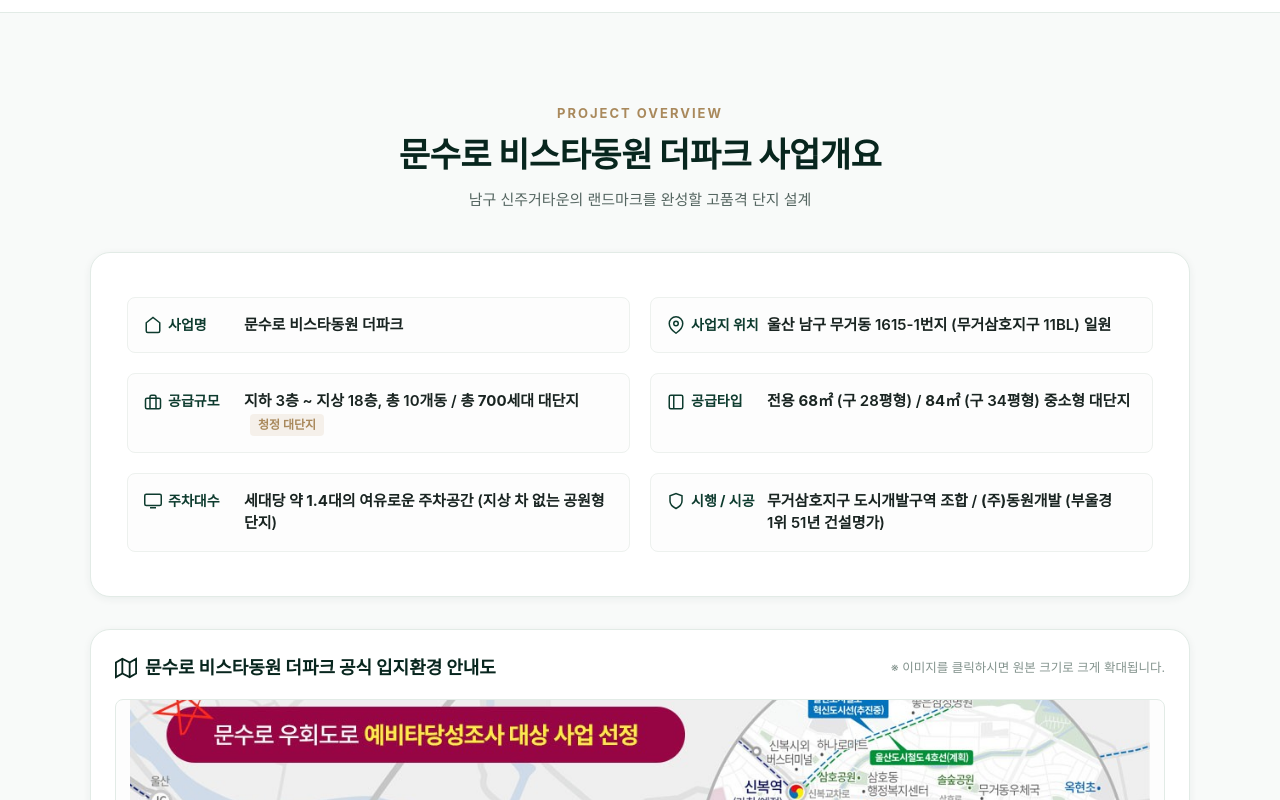
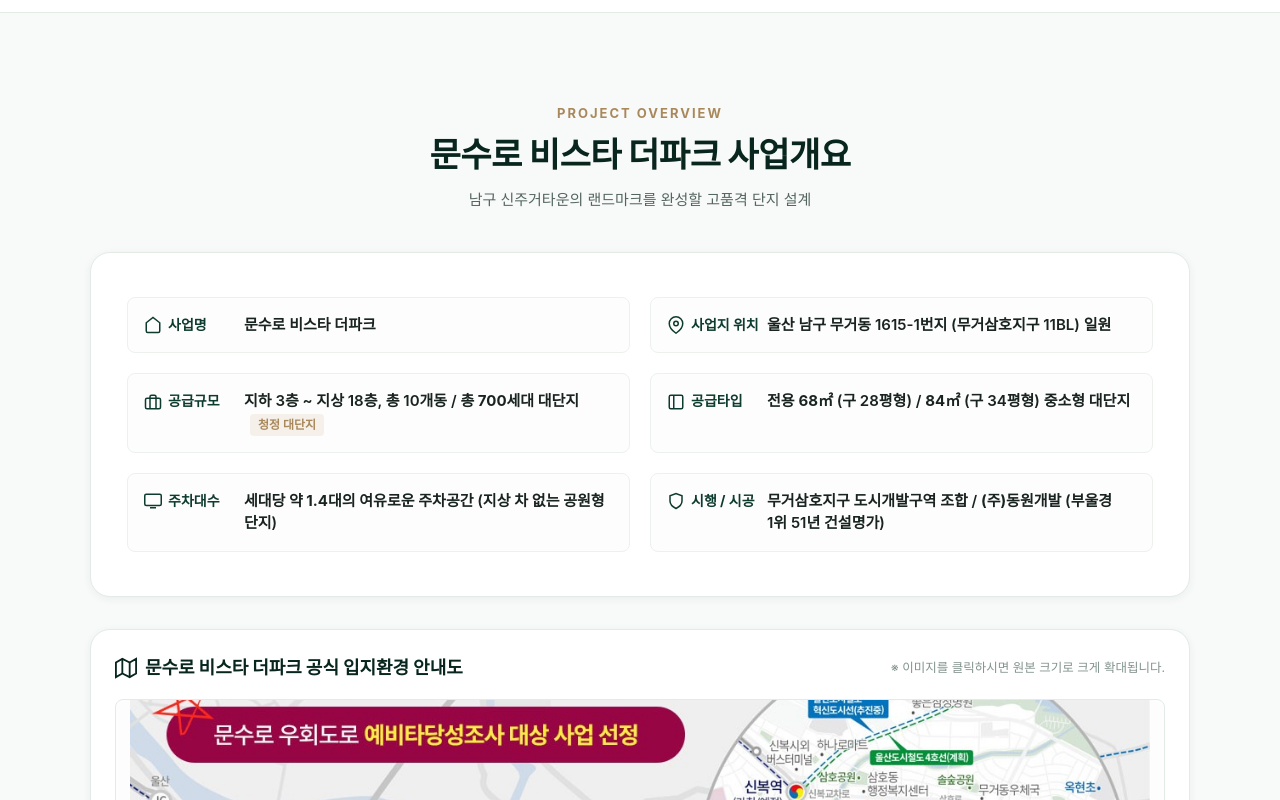
Before and after one commit to antemus/vista-thepark, a website: page index.html in a window 1280 px wide. Shown: the part 1880-2680 px from the top of the page. Drawn offline with Linux system fonts and the light colour scheme; a web font is replaced by a local one.

Commit message:
fix: rename 문수로 비스타동원 더파크 -> 문수로 비스타 더파크 across all files

```diff
--- a/index.html
+++ b/index.html
@@ -6,10 +6,10 @@
   <meta http-equiv="X-UA-Compatible" content="IE=edge">
   <meta http-equiv="Content-Security-Policy" content="upgrade-insecure-requests">
 
-  <title>문수로 비스타동원 더파크 | 이룬다부동산중개 관심고객 등록센터</title>
-  <meta name="description" content="새·옥동의 시작! 약 5,300세대 남구 신도시의 중심, 700세대 청정 대단지 문수로 비스타동원 더파크 관심고객 사전등록. 이룬다 공인중개사 장혜경 소장 1:1 맞춤 청약 상담.">
+  <title>문수로 비스타 더파크 | 이룬다부동산중개 관심고객 등록센터</title>
+  <meta name="description" content="새·옥동의 시작! 약 5,300세대 남구 신도시의 중심, 700세대 청정 대단지 문수로 비스타 더파크 관심고객 사전등록. 이룬다 공인중개사 장혜경 소장 1:1 맞춤 청약 상담.">
   <meta property="og:type" content="website">
-  <meta property="og:title" content="문수로 비스타동원 더파크 관심고객 등록 - 이룬다 공인중개사">
+  <meta property="og:title" content="문수로 비스타 더파크 관심고객 등록 - 이룬다 공인중개사">
   <meta property="og:description" content="남구 5,300세대 신주거타운 중심, 전용 68·84㎡ 총 700세대 청정 대단지. 이룬다 부동산 장혜경 소장의 1:1 맞춤 분양정보 및 청약안내!">
 
   <!-- 웹 폰트 (Pretendard & Montserrat & Cinzel) -->
@@ -207,7 +207,7 @@
     <div class="container">
       <div class="section-header">
         <span class="section-sub">PROJECT OVERVIEW</span>
-        <h2 class="section-title">문수로 비스타동원 더파크 사업개요</h2>
+        <h2 class="section-title">문수로 비스타 더파크 사업개요</h2>
         <p class="section-desc">남구 신주거타운의 랜드마크를 완성할 고품격 단지 설계</p>
       </div>
 
@@ -218,7 +218,7 @@
               <svg width="18" height="18" viewBox="0 0 24 24" fill="none" stroke="currentColor" stroke-width="2"><path d="M3 9l9-7 9 7v11a2 2 0 0 1-2 2H5a2 2 0 0 1-2-2z"></path></svg>
               사업명
             </div>
-            <div class="overview-value">문수로 비스타동원 더파크</div>
+            <div class="overview-value">문수로 비스타 더파크</div>
           </div>
 
           <div class="overview-item">
@@ -277,12 +277,12 @@
         <div class="official-graphic-header">
           <h3 class="official-graphic-title">
             <svg width="22" height="22" viewBox="0 0 24 24" fill="none" stroke="currentColor" stroke-width="2"><polygon points="1 6 1 22 8 18 16 22 23 18 23 2 16 6 8 2 1 6"></polygon><line x1="8" y1="2" x2="8" y2="18"></line><line x1="16" y1="6" x2="16" y2="22"></line></svg>
-            문수로 비스타동원 더파크 공식 입지환경 안내도
+            문수로 비스타 더파크 공식 입지환경 안내도
           </h3>
           <span style="font-size:12.5px; color:var(--text-muted);">※ 이미지를 클릭하시면 원본 크기로 크게 확대됩니다.</span>
         </div>
         <div class="official-graphic-frame" onclick="openLightbox('images/location_map_only.jpg')">
-          <img src="images/location_map_only.jpg" alt="문수로 비스타동원 더파크 공식 입지환경 지도">
+          <img src="images/location_map_only.jpg" alt="문수로 비스타 더파크 공식 입지환경 지도">
         </div>
       </div>
 
@@ -296,7 +296,7 @@
     <div class="container">
       <div class="section-header">
         <span class="section-sub">SALES & SUPPLY GUIDE</span>
-        <h2 class="section-title">문수로 비스타동원 더파크 분양안내</h2>
+        <h2 class="section-title">문수로 비스타 더파크 분양안내</h2>
         <p class="section-desc">분양 오픈 일정부터 공식 공급안내(계약금 5% · 중도금 무이자) 및 특별제공품목(The Dream) 혜택까지 한눈에 확인하세요.</p>
       </div>
 
@@ -351,7 +351,7 @@
 
           <!-- 첨부된 공급안내 상세표 이미지 프리뷰 -->
           <div class="supply-preview-frame" onclick="openLightbox('images/sales_supply.jpg')">
-            <img src="images/supply_guide.jpg" alt="문수로 비스타동원 더파크 공식 공급안내표 (계약금 5% 1차 500만원 중도금 무이자)">
+            <img src="images/supply_guide.jpg" alt="문수로 비스타 더파크 공식 공급안내표 (계약금 5% 1차 500만원 중도금 무이자)">
           </div>
 
           <div class="supply-highlight-chips">
@@ -396,7 +396,7 @@
           </div>
 
           <p style="font-size:14px; color:#555; line-height:1.6;">
-            문수로 비스타동원 더파크만의 고품격 주거 가치를 위해 발코니 확장 시 무상 제공되는 프리미엄 특화 품목을 지원합니다.
+            문수로 비스타 더파크만의 고품격 주거 가치를 위해 발코니 확장 시 무상 제공되는 프리미엄 특화 품목을 지원합니다.
           </p>
 
           <div class="thedream-items-grid">
@@ -437,7 +437,7 @@
         </div>
 
         <div class="official-graphic-frame" onclick="openLightbox('images/sales_schedule.jpg')">
-          <img src="images/sales_schedule.jpg" alt="문수로 비스타동원 더파크 공식 분양일정">
+          <img src="images/sales_schedule.jpg" alt="문수로 비스타 더파크 공식 분양일정">
         </div>
       </div>
 
@@ -471,7 +471,7 @@
     <div class="container">
       <div class="section-header">
         <span class="section-sub">NEW PREMIUM 6</span>
-        <h2 class="section-title">문수로 비스타동원 더파크 6대 핵심 프리미엄</h2>
+        <h2 class="section-title">문수로 비스타 더파크 6대 핵심 프리미엄</h2>
         <p class="section-desc">비전부터 교통, 자연, 학군까지 울산 남구의 미래 가치를 선점하십시오.</p>
       </div>
 
@@ -566,7 +566,7 @@
     <div class="container">
       <div class="form-header">
         <span class="section-sub">EXCLUSIVE REWARD REGISTRATION</span>
-        <h2 class="section-title">문수로 비스타동원 더파크 사전등록 (계약 축하금 대상)</h2>
+        <h2 class="section-title">문수로 비스타 더파크 사전등록 (계약 축하금 대상)</h2>
         <p class="section-desc">
           아래 양식을 작성해 주시면 <strong>정당계약 체결 시 계약 축하 지원금(캐시백)</strong> 대상자로 전산 등록되며,<br>
           분양가, 청약 일정 및 당첨 전략을 이룬다부동산 장혜경 소장이 가장 빠르게 전달해 드립니다.
@@ -686,7 +686,7 @@
             <svg width="22" height="22" viewBox="0 0 24 24" fill="currentColor"><path d="M9 16.17L4.83 12l-1.42 1.41L9 19 21 7l-1.41-1.41z"/></svg>
             관심고객 사전등록 완료하기
           </button>
-          <p class="form-notice">입력하신 정보는 문수로 비스타동원 더파크 분양안내 및 상담 목적으로만 안전하게 활용됩니다.</p>
+          <p class="form-notice">입력하신 정보는 문수로 비스타 더파크 분양안내 및 상담 목적으로만 안전하게 활용됩니다.</p>
         </form>
       </div>
     </div>
@@ -700,7 +700,7 @@
       <div class="section-header">
         <span class="location-tag">LOCATION & DIRECTIONS</span>
         <h2 class="section-title">현장 및 견본주택 위치</h2>
-        <p class="section-desc">문수로 비스타동원 더파크 사업지 및 모델하우스 오시는 길을 안내해 드립니다.</p>
+        <p class="section-desc">문수로 비스타 더파크 사업지 및 모델하우스 오시는 길을 안내해 드립니다.</p>
       </div>
 
       <div class="location-grid">
@@ -716,10 +716,10 @@
             </div>
 
             <div class="location-map-thumb" onclick="openLightbox('images/img_map2.jpg')">
-              <img src="images/img_map2.jpg" alt="문수로 비스타동원 더파크 현장 공식 약도">
+              <img src="images/img_map2.jpg" alt="문수로 비스타 더파크 현장 공식 약도">
             </div>
 
-            <h3 class="location-card-title">문수로 비스타동원 더파크 현장</h3>
+            <h3 class="location-card-title">문수로 비스타 더파크 현장</h3>
             <p class="location-card-addr" id="siteAddrText">울산광역시 남구 무거동 1615-1번지 (무거삼호지구 11BL 일원)</p>
 
             <div class="location-feature-list">
@@ -924,14 +924,14 @@
       </div>
 
       <div class="footer-disclaimer">
-        <p>※ 본 웹페이지는 문수로 비스타동원 더파크 협력 공인중개사사무소(이룬다부동산중개)에서 운영하는 사전 관심고객 접수 및 청약 상담 전용 웹페이지입니다.</p>
+        <p>※ 본 웹페이지는 문수로 비스타 더파크 협력 공인중개사사무소(이룬다부동산중개)에서 운영하는 사전 관심고객 접수 및 청약 상담 전용 웹페이지입니다.</p>
         <p>※ 본 사이트에 수록된 CG, 조감도, 개발계획 등은 소비자의 이해를 돕기 위한 예시 자료이며 인허가 및 관계 기관의 사정에 따라 변동될 수 있습니다.</p>
         <p>※ 정확한 분양가, 공급일정 및 계약 관련 세부사항은 향후 승인되는 공식 입주자모집공고문을 기준으로 진행됩니다.</p>
         <p>※ 고객님께서 입력하신 소중한 개인정보는 관심고객 등록 및 청약 안내 상담 목적 이외에는 사용되지 않으며 안전하게 취급됩니다.</p>
       </div>
 
       <div class="footer-bottom">
-        <div>COPYRIGHT © 이룬다부동산중개 · 문수로 비스타동원 더파크 관심고객센터. ALL RIGHTS RESERVED.</div>
+        <div>COPYRIGHT © 이룬다부동산중개 · 문수로 비스타 더파크 관심고객센터. ALL RIGHTS RESERVED.</div>
       </div>
     </div>
   </footer>
@@ -987,7 +987,7 @@
       <svg width="18" height="18" viewBox="0 0 24 24" fill="currentColor"><path d="M12 3c-5.52 0-10 3.58-10 8 0 2.87 1.89 5.39 4.75 6.74-.21.78-.77 2.83-.88 3.28-.14.57.21.56.44.41.18-.12 2.87-1.95 4.04-2.75.54.08 1.1.12 1.65.12 5.52 0 10-3.58 10-8s-4.48-8-10-8z"/></svg>
       <span>카톡상담</span>
     </a>
-    <a href="sms:010-2772-1719?body=[문수로 비스타동원 더파크] 분양 상담 요청합니다." class="mobile-btn-sms" id="mobileSmsBtn">
+    <a href="sms:010-2772-1719?body=[문수로 비스타 더파크] 분양 상담 요청합니다." class="mobile-btn-sms" id="mobileSmsBtn">
       <svg width="18" height="18" viewBox="0 0 24 24" fill="currentColor"><path d="M20 2H4c-1.1 0-1.99.9-1.99 2L2 22l4-4h14c1.1 0 2-.9 2-2V4c0-1.1-.9-2-2-2zM9 11H7V9h2v2zm4 0h-2V9h2v2zm4 0h-2V9h2v2z"/></svg>
       <span>문자문의</span>
     </a>
@@ -1010,7 +1010,7 @@
           <div class="success-icon">✓</div>
           <h3 class="success-title">사전등록이 완료되었습니다!</h3>
           <p class="success-desc">
-            문수로 비스타동원 더파크 <strong>계약 축하 지원금(캐시백)</strong> 대상자로 정상 접수되었습니다.<br>
+            문수로 비스타 더파크 <strong>계약 축하 지원금(캐시백)</strong> 대상자로 정상 접수되었습니다.<br>
             이룬다 부동산 장혜경 소장이 확인 후 빠른 시일 내 맞춤 분양 정보 및 일정을 유선으로 안내해 드리겠습니다.
           </p>
           <div class="success-info-table" id="successSummary">
@@ -1033,7 +1033,7 @@
       </div>
       <div class="modal-body" style="font-size: 14px; line-height: 1.6; color: #444;">
         <p><strong>1. 수집 항목</strong>: 성함, 휴대폰 번호, 주민등록상 생년월일, 관심 평형, 관심 목적, 거주 지역 등</p><br>
-        <p><strong>2. 수집 및 이용 목적</strong>: 문수로 비스타동원 더파크 분양일정, 분양가, 청약 안내 및 계약 축하 지원금(리워드) 대상자 전산 등록, 관련 부동산 1:1 상담 (이룬다부동산중개)</p><br>
+        <p><strong>2. 수집 및 이용 목적</strong>: 문수로 비스타 더파크 분양일정, 분양가, 청약 안내 및 계약 축하 지원금(리워드) 대상자 전산 등록, 관련 부동산 1:1 상담 (이룬다부동산중개)</p><br>
         <p><strong>3. 보유 및 이용 기간</strong>: 분양 완료 및 상담 업무 종료 시까지 (또는 고객의 철회 요청 시까지 즉시 파기)</p><br>
         <p><strong>4. 동의 거부 권리</strong>: 고객님은 개인정보 수집에 대한 동의를 거부하실 수 있으나, 미동의 시 분양 안내 및 축하금 서비스 제공이 제한될 수 있습니다.</p>
       </div>
--- a/js/main.js
+++ b/js/main.js
@@ -1,5 +1,5 @@
 /**
- * 문수로 비스타동원 더파크 - 관심고객 등록 웹사이트 인터랙션 및 관리 스크립트
+ * 문수로 비스타 더파크 - 관심고객 등록 웹사이트 인터랙션 및 관리 스크립트
  */
 
 document.addEventListener("DOMContentLoaded", function () {
@@ -63,7 +63,7 @@
   if (mobileCallBtn && directPhone) mobileCallBtn.href = `tel:${directPhone}`;
   if (mobileSmsBtn && directPhone) {
     mobileSmsBtn.href = `sms:${directPhone}?body=${encodeURIComponent(
-      "[문수로 비스타동원 더파크] 분양 일정 및 청약 상담 요청합니다."
+      "[문수로 비스타 더파크] 분양 일정 및 청약 상담 요청합니다."
     )}`;
   }
 }
@@ -253,7 +253,7 @@
 
       // 등록완료 알림창 표시
       alert(
-        `🎉 [문수로 비스타동원 더파크]\n\n${name} 고객님의 관심고객 사전등록이 정상 접수되었습니다!\n\n이룬다 공인중개사사무소 장혜경 소장이 확인 후 맞춤 분양정보 및 일정을 유선으로 신속히 안내해 드리겠습니다.`
+        `🎉 [문수로 비스타 더파크]\n\n${name} 고객님의 관심고객 사전등록이 정상 접수되었습니다!\n\n이룬다부동산중개 장혜경 소장이 확인 후 맞춤 분양정보 및 일정을 유선으로 신속히 안내해 드리겠습니다.`
       );
 
       // 성공 모달 띄우기 (상세 내역 표시)
```
